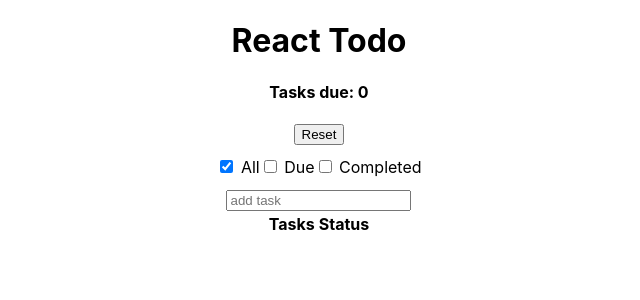
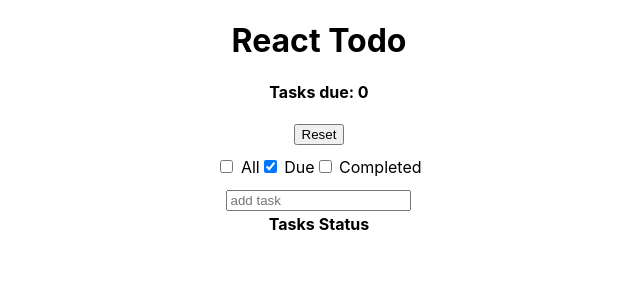
Before and after one commit to pzrsa/react-todo, a React (Create React App) app: page / in a window 1280 px wide. Shown: the top 300 px of the page, without its empty margins (321-961 px from the left). Built offline with nearby package versions, Linux system fonts and the light colour scheme.

Commit message:
show due tasks first

```diff
--- a/src/components/FilterableTodoList.jsx
+++ b/src/components/FilterableTodoList.jsx
@@ -35,8 +35,8 @@ const FilterableTodoList = () => {
     setTasks([]);
   };
 
-  const [showAllTasks, setShowAllTasks] = useState(true);
-  const [showDueTasks, setShowDueTasks] = useState(false);
+  const [showAllTasks, setShowAllTasks] = useState(false);
+  const [showDueTasks, setShowDueTasks] = useState(true);
   const [showCompletedTasks, setShowCompletedTasks] = useState(false);
 
   let tasksToShow = tasks;
```
